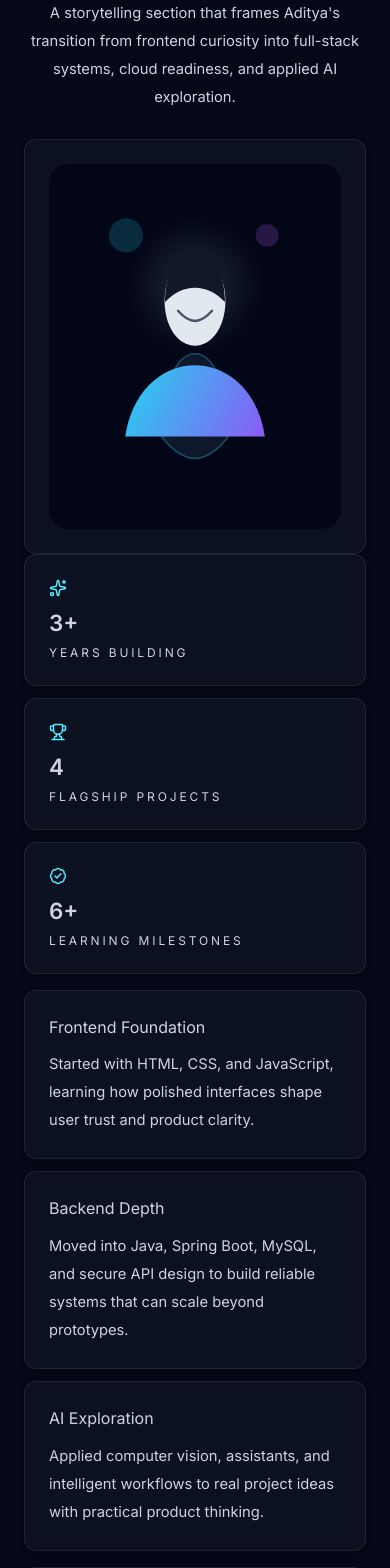
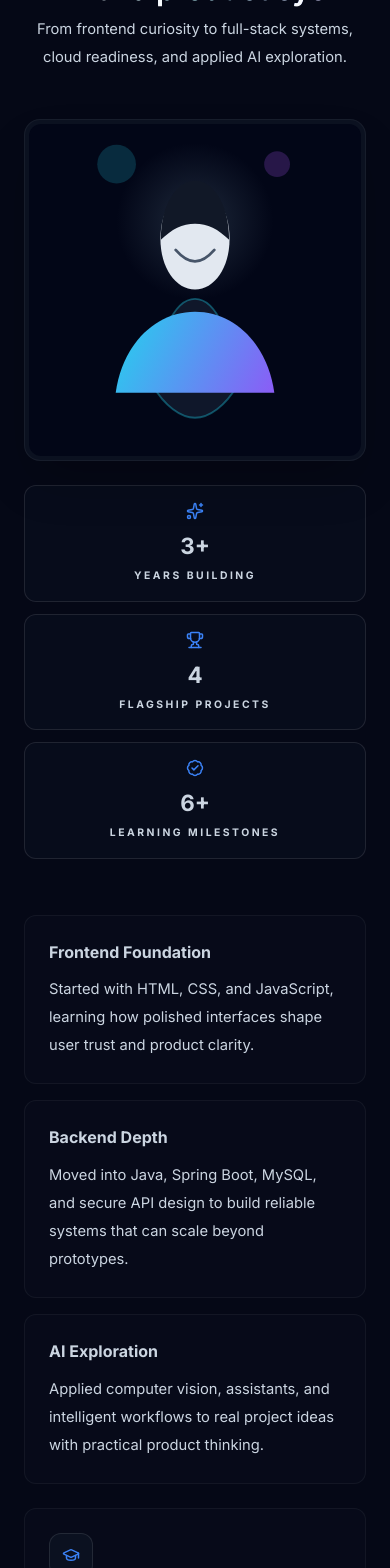
Before and after one commit to Aditya4405/portfolio, a React (Vite) app in the folder Portfolio/: page / in a window 390 px wide. Shown: the part 1940-3508 px from the top of the page. Built offline with nearby package versions, Linux system fonts and the light colour scheme; no server answers.

Commit message:
Refactor AboutSection component for improved layout, animations, and responsiveness

```diff
--- a/Portfolio/src/components/sections/AboutSection.jsx
+++ b/Portfolio/src/components/sections/AboutSection.jsx
@@ -1,76 +1,85 @@
-import { motion as Motion } from 'framer-motion'
+import { motion } from 'framer-motion'
 import { BadgeCheck, GraduationCap, Sparkles, Trophy } from 'lucide-react'
 import SectionHeading from '../SectionHeading'
-import { fadeUp, stagger } from '../../motion/variants'
 
-const miniIcons = {
-  Sparkles,
-  Trophy,
-  BadgeCheck,
-}
+const miniIcons = { Sparkles, Trophy, BadgeCheck }
+const VP = { once: true, amount: 0.15 }
+const base = { initial: { opacity: 0, y: 40 }, whileInView: { opacity: 1, y: 0 }, viewport: VP }
+const t = (delay = 0, duration = 0.7) => ({ transition: { duration, ease: 'easeOut', delay } })
 
 function AboutSection({ personalInfo, storyCards, miniAchievements, timeline, aboutHighlights }) {
   return (
-    <section id="about" className="px-6 py-20 lg:px-10">
+    <section id="about" className="relative px-6 py-24 lg:px-10 overflow-hidden">
       <div className="mx-auto max-w-7xl">
-        <SectionHeading
-          eyebrow="About"
-          title="A backend-first builder with a product eye"
-          description="A storytelling section that frames Aditya's transition from frontend curiosity into full-stack systems, cloud readiness, and applied AI exploration."
-        />
 
-        <div className="grid gap-4 xl:grid-cols-[0.8fr_1.2fr]">
-          <Motion.div variants={fadeUp} initial="hidden" whileInView="show" viewport={{ once: true, amount: 0.2 }} className="about-showcase">
-            <div className="about-image-card">
-              <img src={personalInfo.profileImage} alt="Aditya portrait showcase" className="about-image" />
-            </div>
+        {/* Section heading */}
+        <motion.div {...base} {...t()}>
+          <SectionHeading
+            eyebrow="Backstory & Transition"
+            title="A backend-first builder with a product eye"
+            description="From frontend curiosity to full-stack systems, cloud readiness, and applied AI exploration."
+          />
+        </motion.div>
+
+        <div className="grid gap-14 xl:grid-cols-[0.8fr_1.2fr] mt-12">
+
+          {/* Left column */}
+          <div className="flex flex-col gap-6">
+            <motion.div {...base} {...t(0.1)}
+              className="relative overflow-hidden rounded-2xl border border-white/5 bg-[#0B1120] p-1 shadow-2xl">
+              <img src={personalInfo.profileImage} alt="Aditya portrait"
+                className="w-full h-auto aspect-square object-cover rounded-xl" />
+            </motion.div>
+
             <div className="grid gap-3 sm:grid-cols-3">
-              {miniAchievements.map((item) => {
+              {miniAchievements.map((item, i) => {
                 const Icon = miniIcons[item.icon]
                 return (
-                  <div key={item.label} className="mini-achievement">
-                    <Icon size={18} className="text-cyan-300" />
-                    <p className="mt-2 text-[1.4rem] font-semibold text-white">{item.value}</p>
-                    <p className="mt-1 text-xs uppercase tracking-[0.24em] text-slate-400">{item.label}</p>
-                  </div>
+                  <motion.div key={item.label} {...base} {...t(i * 0.08)}
+                    className="border border-white/10 bg-[#0B1120]/50 rounded-xl p-4 flex flex-col items-center text-center">
+                    <Icon size={18} className="text-[#3B82F6]" />
+                    <p className="mt-2 text-[1.4rem] font-bold text-white">{item.value}</p>
+                    <p className="mt-1 text-[0.65rem] uppercase tracking-[0.24em] text-[#94A3B8] font-bold">{item.label}</p>
+                  </motion.div>
                 )
               })}
             </div>
-          </Motion.div>
+          </div>
 
-          <div className="space-y-4">
-            <Motion.div variants={stagger} initial="hidden" whileInView="show" viewport={{ once: true, amount: 0.2 }} className="grid gap-3 md:grid-cols-3">
-              {storyCards.map((card) => (
-                <Motion.div key={card.title} variants={fadeUp} className="story-card">
-                  <p className="story-card__title">{card.title}</p>
+          {/* Right column */}
+          <div className="space-y-6">
+            <div className="grid gap-4 md:grid-cols-3">
+              {storyCards.map((card, i) => (
+                <motion.div key={card.title} {...base} {...t(i * 0.08)}
+                  className="border border-white/5 bg-[#0B1120]/40 rounded-xl p-6 hover:border-white/10 transition-colors">
+                  <p className="text-[1rem] font-bold text-white">{card.title}</p>
                   <p className="mt-2.5 text-[0.92rem] leading-7 text-slate-400">{card.text}</p>
-                </Motion.div>
-              ))}
-            </Motion.div>
-
-            <div className="grid gap-3 md:grid-cols-3">
-              {aboutHighlights.map((item) => (
-                <Motion.div key={item.title} variants={fadeUp} initial="hidden" whileInView="show" viewport={{ once: true, amount: 0.2 }} className="highlight-card">
-                  <div className="inline-flex rounded-2xl border border-white/10 bg-white/6 p-3 text-cyan-200">
-                    {item.title === 'Education' ? <GraduationCap size={18} /> : item.title === 'Hackathon' ? <Trophy size={18} /> : <Sparkles size={18} />}
-                  </div>
-                  <p className="mt-3 text-[11px] uppercase tracking-[0.28em] text-cyan-200">{item.title}</p>
-                  <h3 className="mt-2.5 text-[1rem] font-semibold leading-snug text-white">{item.subtitle}</h3>
-                  <p className="mt-2 text-[0.92rem] leading-7 text-slate-400">{item.body}</p>
-                </Motion.div>
+                </motion.div>
               ))}
             </div>
 
-            <div className="timeline-roadmap">
-              {timeline.map((item) => (
-                <Motion.div key={item.year} variants={fadeUp} initial="hidden" whileInView="show" viewport={{ once: true, amount: 0.2 }} className="timeline-roadmap__item">
-                  <div className="timeline-roadmap__node" />
-                  <div className="timeline-roadmap__content">
-                    <p className="text-xs uppercase tracking-[0.35em] text-cyan-300">{item.year}</p>
-                    <h3 className="mt-2 text-[1.15rem] font-semibold text-white">{item.title}</h3>
-                    <p className="mt-2 text-[0.92rem] leading-7 text-slate-400">{item.description}</p>
+            <div className="grid gap-4 md:grid-cols-3">
+              {aboutHighlights.map((item, i) => (
+                <motion.div key={item.title} {...base} {...t(i * 0.08)}
+                  className="border border-white/5 bg-[#0B1120]/40 rounded-xl p-6 flex flex-col hover:border-[#3B82F6]/30 transition-colors">
+                  <div className="inline-flex rounded-xl border border-white/10 bg-[#0B1120] p-3 text-[#3B82F6] w-fit">
+                    {item.title === 'Education' ? <GraduationCap size={18} /> : item.title === 'Hackathon' ? <Trophy size={18} /> : <Sparkles size={18} />}
                   </div>
-                </Motion.div>
+                  <p className="mt-4 text-[0.65rem] uppercase tracking-[0.28em] text-[#3B82F6] font-bold">{item.title}</p>
+                  <h3 className="mt-1.5 text-[1rem] font-bold text-white">{item.subtitle}</h3>
+                  <p className="mt-2 text-[0.92rem] leading-7 text-slate-400">{item.body}</p>
+                </motion.div>
+              ))}
+            </div>
+
+            <div className="border-l border-white/10 ml-2 pl-6 space-y-6">
+              {timeline.map((item, i) => (
+                <motion.div key={item.year} {...base} {...t(i * 0.08)} className="relative">
+                  <div className="absolute -left-[30px] top-1.5 w-2 h-2 rounded-full bg-[#00D4FF] shadow-[0_0_10px_rgba(0,212,255,0.8)]" />
+                  <p className="text-[0.65rem] uppercase tracking-[0.35em] text-[#3B82F6] font-bold">{item.year}</p>
+                  <h3 className="mt-1 text-[1.1rem] font-bold text-white">{item.title}</h3>
+                  <p className="mt-2 text-[0.92rem] leading-7 text-slate-400 max-w-[500px]">{item.description}</p>
+                </motion.div>
               ))}
             </div>
           </div>
```
